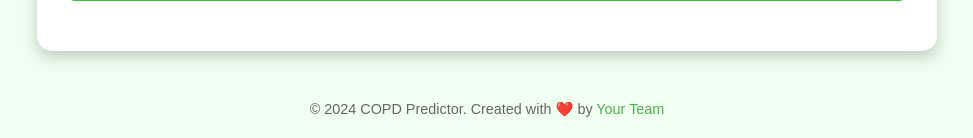
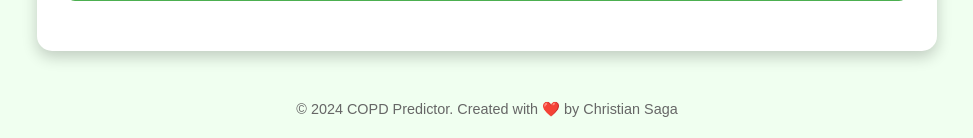
Before and after one commit to christiansaga/COPD-Tool, a Flask app: page / in a window 1280 px wide. Shown: the part 1306-1444 px from the top of the page, without its empty margins (153-1126 px from the left). Run offline with Flask 3, Linux system fonts and the light colour scheme; parts of the project's set-up code (start-up, migrations or seed data) failed here and were passed over.

Commit message:
changed html

```diff
--- a/templates/index.html
+++ b/templates/index.html
@@ -192,7 +192,7 @@
     </div>
 
     <div class="footer">
-        <p>&copy; 2024 COPD Predictor. Created with ❤️ by <a href="https://github.com/your-repo" target="_blank">Your Team</a></p>
+        <p>&copy; 2024 COPD Predictor. Created with ❤️ by Christian Saga</a></p>
     </div>
 </body>
 </html>
```
